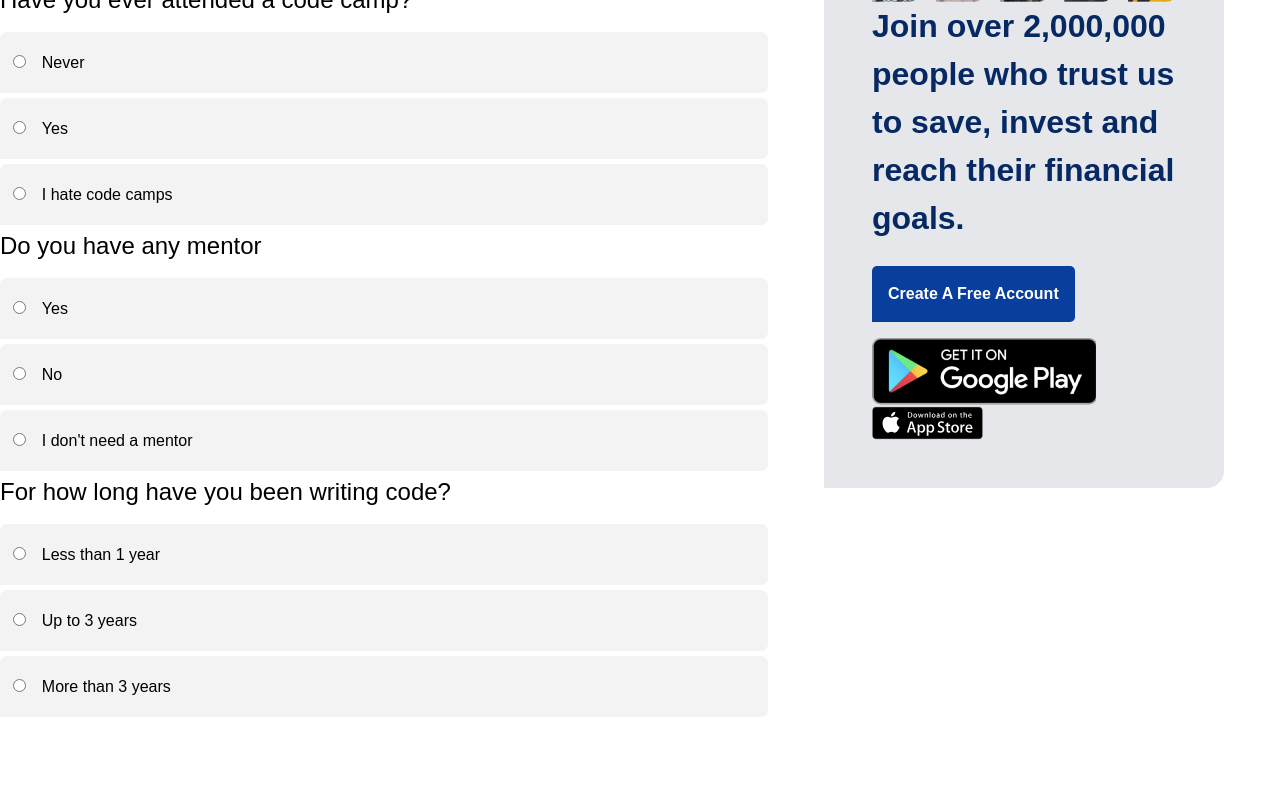
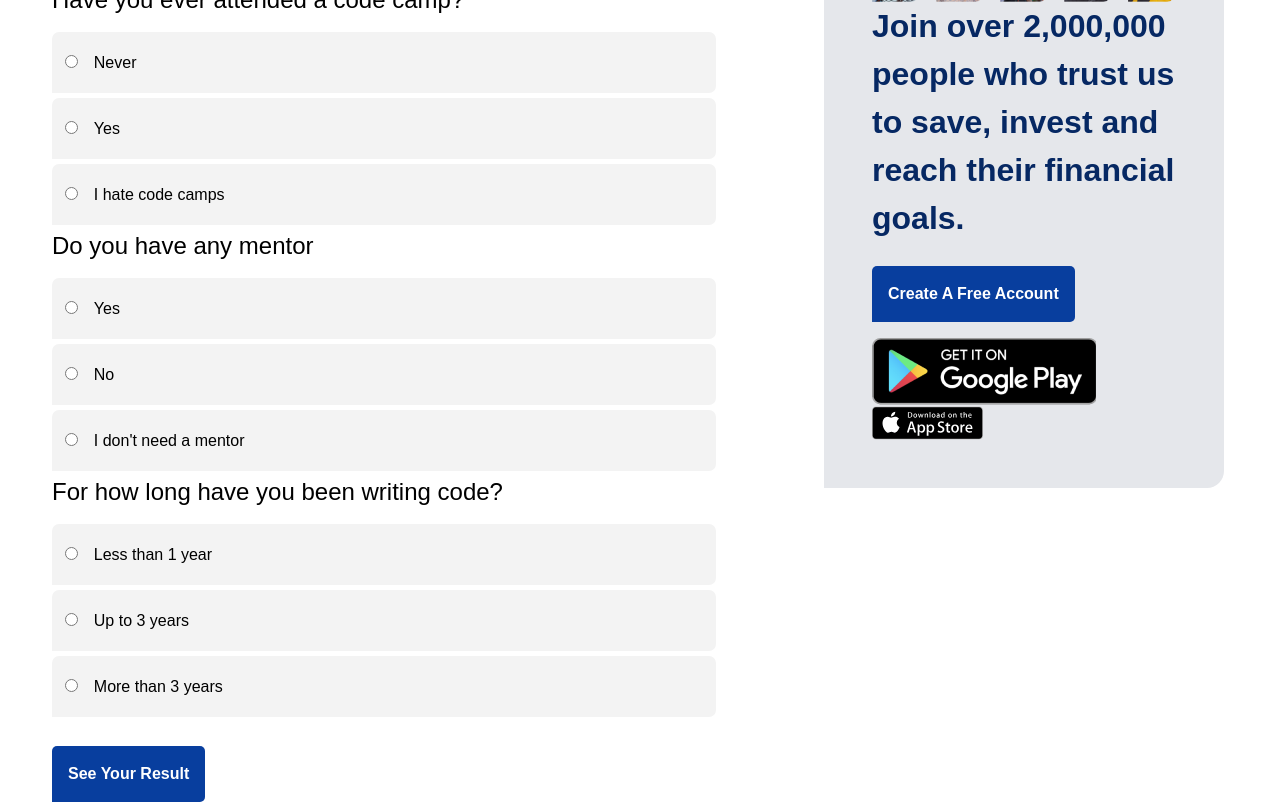
Before and after one commit to whogohost-limited/Landing-Page-With-React, a React (Create React App) app: page / in a window 1280 px wide. Shown: the part 900-1704 px from the top of the page. Built offline with nearby package versions, Linux system fonts and the light colour scheme.

Commit message:
added result component :wrench:

```diff
--- a/src/App.css
+++ b/src/App.css
@@ -66,6 +66,10 @@ h1.hero-title {
   background-color: #E5E7EB;
 }
 
+.bg-accent {
+  background: #E8F8FF;
+}
+
 .bg-footer {
   background: var(--bg-footer);
 }
@@ -123,6 +127,10 @@ h1.hero-title {
   font-weight: 700;
 }
 
+.pl-0 {
+  padding-left: 0;
+}
+
 .p-1 {
   padding: 0.2rem;
 }
@@ -142,6 +150,32 @@ h1.hero-title {
 .p-5 {
   padding: 1.5rem;
 }
+
+.mt-0 {
+  margin-top: 0;
+}
+
+.mt-1 {
+  margin-top: 0.2rem;
+}
+
+.mt-2 {
+  margin-top: 0.4rem;
+}
+
+.mt-3 {
+  margin-top: 0.8rem;
+}
+
+.mt-4 {
+  margin-top: 1rem;
+}
+
+.mt-5 {
+  margin-top: 1.5rem;
+}
+
+
 
 .mb-0 {
   margin-bottom: 0;
@@ -196,9 +230,17 @@ h1.hero-title {
   padding-top: 5rem;
 }
 
+.pt-2 {
+  padding-top: 0.5rem;
+}
+
 .max-width {
   max-width: 100%;
   height: auto;
+}
+
+.w-70 {
+  width: 70%;
 }
 
 .menu-items li:hover {
@@ -222,7 +264,7 @@ ul.quiz {
 }
 
 
-ul.quiz li input {
+ul.quiz input {
   margin-right: 1rem !important;
   margin-left: 0.8rem;
 }
@@ -279,7 +321,7 @@ ul.footer-menu li {
   padding: 5rem 0 3rem;
 }
 
-ul.quiz li {
+ul.quiz div {
   font-size: 1.125rem;
   line-height: 1.75rem;
   border-radius: 7px 7px 7px 0;
@@ -291,6 +333,23 @@ ul.quiz li {
 
 .btn {
     cursor: pointer;
+}
+
+/* Result */
+.result-title {
+  margin-top: 0;
+  font-size: 2rem;
+  margin-bottom: 21px;
+  color: #062863;
+}
+
+.result-img {
+  border-radius: 1rem;
+}
+
+.result p {
+  font-size: 1rem;
+  margin-bottom: 21px;
 }
 
 @media screen and (min-width: 961px) {
--- a/src/components/Questions.js
+++ b/src/components/Questions.js
@@ -3,36 +3,56 @@ import React from 'react'
 class Questions extends React.Component {
 
     constructor() {
-        super();
-        this.state = { checked: false };
+        super()
+        this.state = { checked: false }
+        this.handleChange = this.handleChange.bind(this)
+    }
+
+    handleChange() {
+        this.setState({
+            checked: !this.state.checked
+        })
     }
 
     render() {
 
+        const result = this.state.checked ? '' : 'hidden'
+
         return(
+            <div className="container">
 
-                <ul className="quiz">
                 <h4 className="label mb-4">{this.props.question.title}</h4>
 
-                <form>
+                <ul className="quiz pl-0">
 
-                    <li>
-                    <input type="radio" name="answer" value={this.state.answer}/>
-                    <label>{this.props.question.optionOne}</label>
-                    </li>
+                    <form>
+                        <div>
+                            <label>
+                                <input type="radio" name="answer" />
+                                {this.props.question.optionOne}
+                            </label>
+                        </div>
 
-                    <li>
-                    <input type="radio" name="answer" />
-                    <label>{this.props.question.optionTwo}</label>
-                    </li>
+                        <div>
+                            <label>
+                                <input type="radio" name="answer" />
+                                {this.props.question.optionTwo}
+                            </label>
+                        </div>
 
-                    <li><input type="radio" name="answer"/>
-                    <label>{this.props.question.optionThree}</label>
-                    </li>
+                        <div>
+                            <label>
+                            <input type="radio" name="answer"/>
+                            {this.props.question.optionThree}
+                            </label>
+                        </div>
 
-                </form>
+
+                    </form>
 
                 </ul>
+
+            </div>
 
         )
     }
--- a/src/components/Quiz.js
+++ b/src/components/Quiz.js
@@ -1,10 +1,23 @@
-import React from 'react'
+import React, { Component } from 'react'
 import Questions from './Questions'
+import Result from './Result'
 
 
 
-function Quiz() {
+class Quiz extends Component {
+
+    constructor(){
+        super()
+        this.state = {
+            showResult: false
+        }
+    }
+
+    render(){
+
         return(
+
+            <div>
 
                 <div className="py-4">
                     <Questions
@@ -15,8 +28,23 @@ function Quiz() {
                     question = {{title: "Do you have any mentor", optionOne: "Yes",  optionTwo: "No", optionThree: "I don't need a mentor"}} />
                     <Questions
                     question = {{title: "For how long have you been writing code?", optionOne: "Less than 1 year",  optionTwo: "Up to 3 years", optionThree: "More than 3 years"}} />
+
                 </div>
+
+               <div>
+                    {
+                        this.state.show? <Result />  :null
+                    }
+                </div>
+
+                <div className="container pt-2">
+                    <button className="btn blue-dark white-text bold p-4" onClick={()=>{this.setState({show:!this.state.show})}}>See Your Result</button>
+                </div>
+
+            </div>
+
         )
+    }
 }
 
 
--- /dev/null
+++ b/src/components/Result.js
@@ -0,0 +1,34 @@
+import React from 'react'
+import resultone from './resultOne.jpg'
+
+class Header extends React.Component {
+
+
+    constructor(props){
+        super(props)
+    }
+
+    render() {
+
+        return(
+            <div className="container mt-5 w-70">
+                <div className="result">
+
+                    <div className="bg-accent side-nav-container">
+                    <h2 className="result-title">You got Old Money</h2>
+                        <img src={resultone} alt="quiz image" className="max-width result-img" />
+                        <p>Chairman sir!!! Your money is long, you know billionaires personally. Now playing… of lay lay lay…. Of Lagos. Anything for the boys? We are loyal</p>
+                        <button className="btn white-text mb-4 p-4 mr-2">Share on Facebook</button>
+                        <button className="btn white-text mb-4 p-4 mr-2">Share on Twitter</button>
+                        <button className="btn white-text mb-4 p-4 mr-2">Share on facebook</button>
+                        <div className="utility-icons">
+                        </div>
+                    </div>
+            </div>
+        </div>
+        )
+
+    }
+}
+
+export default Header
```
Also changed, not shown: src/components/resultOne.jpg (added). Lines whose indentation alone changed are shown as unchanged.
